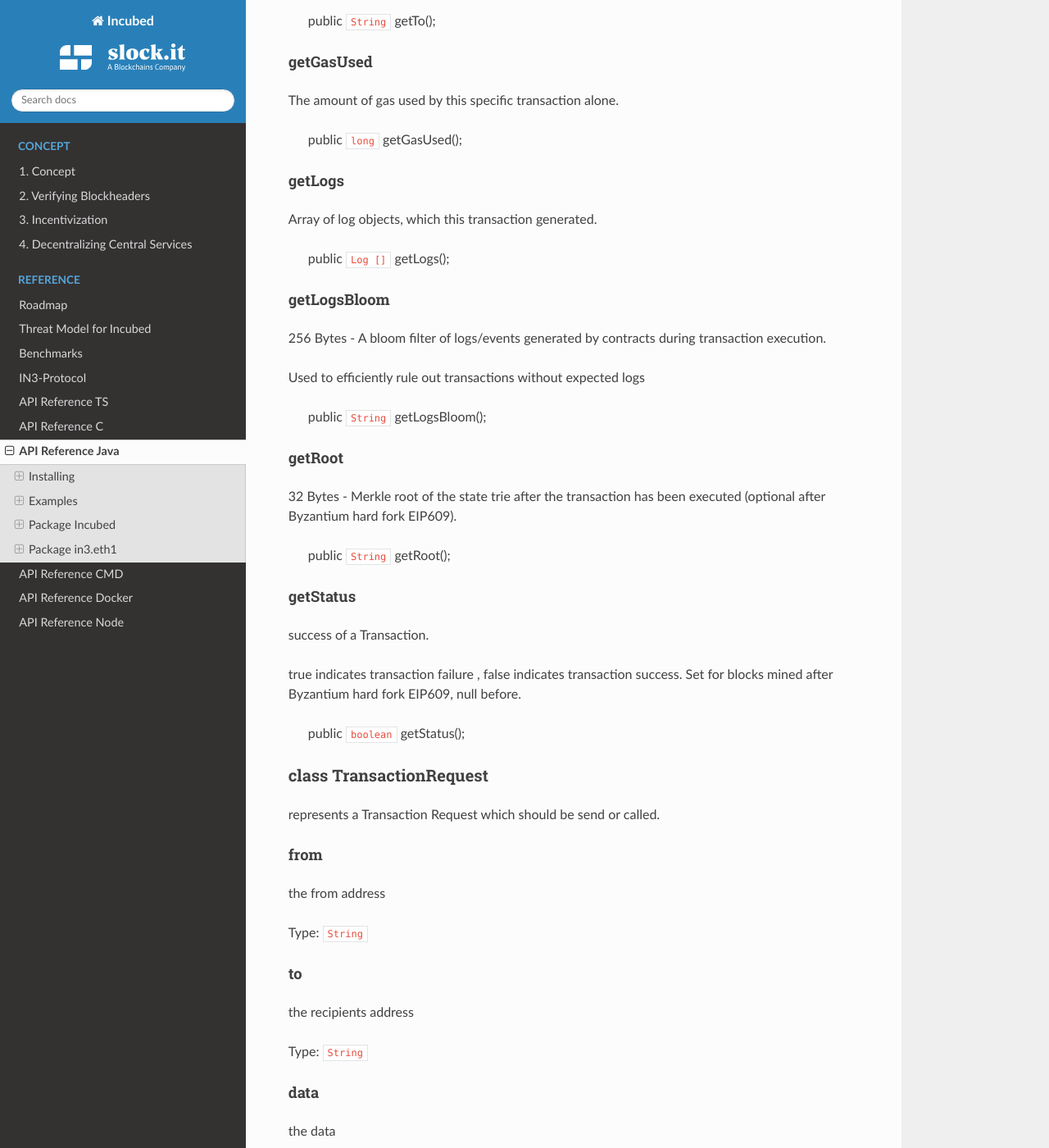
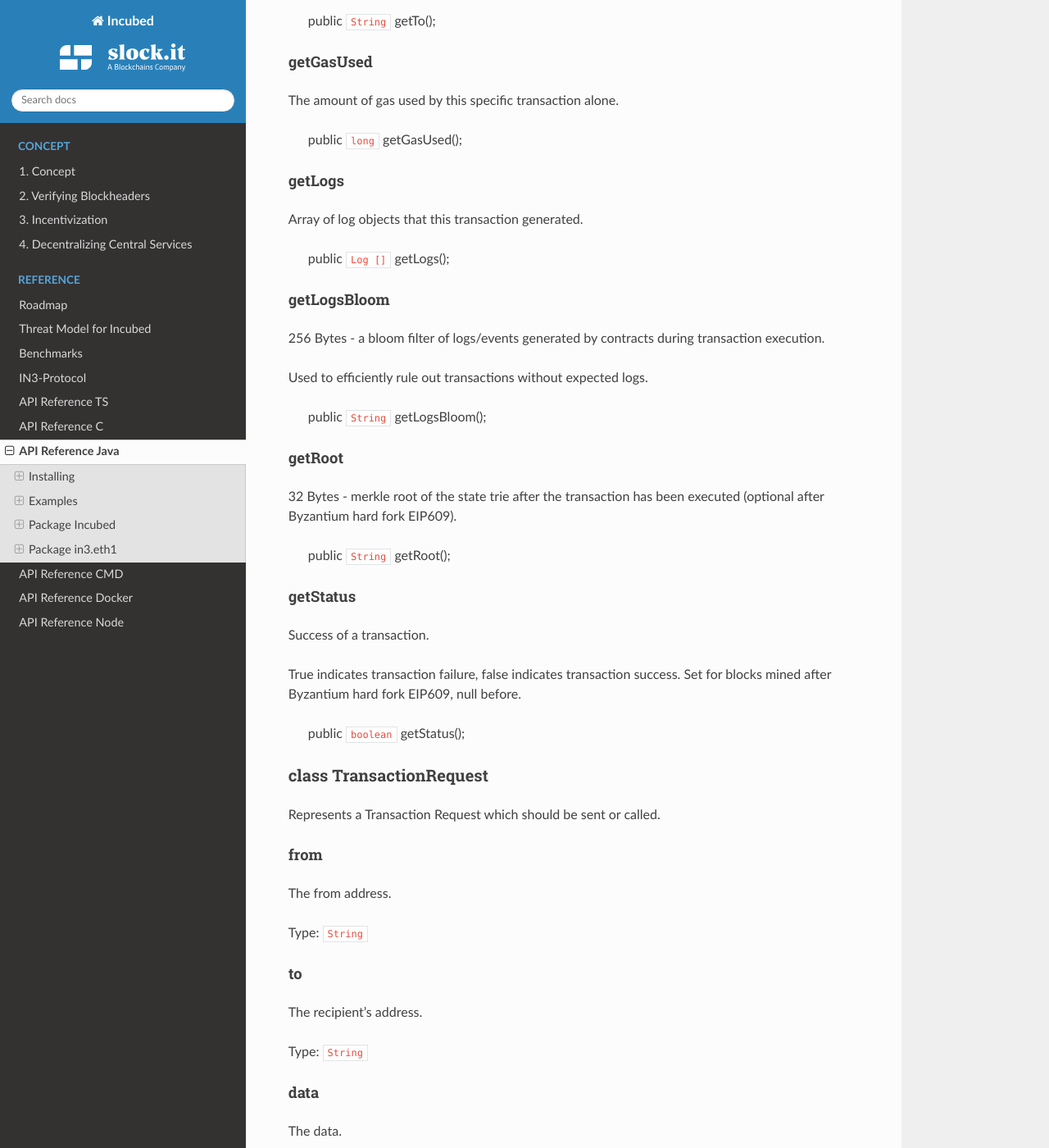
Before and after one commit to blockchainsllc/in3-docs, a Sphinx documentation site: the page built from docs/api-java.md, in a window 1280 px wide and 1400 px high, scrolled down 39746 px. Shown: the whole window at 82% size. Built offline with Sphinx 7.4.7 and the Read the Docs theme 2.0.0, drawn with Linux system fonts in a browser that asks for light colours; pages that are not in the unit, such as notebooks, are missing from menus; some of the changed text lies outside the part shown.

Commit message:
Update api-java.md

````diff
--- a/docs/api-java.md
+++ b/docs/api-java.md
@@ -1645,13 +1645,13 @@
 ```
 ##### prepareTransaction
 
-optiional method which allows to change the transaction-data before sending it.
+Optional method that allows you to change the transaction-data before sending it.
 
 This can be used for redirecting it through a multisig.
 
  > public [`TransactionRequest`](#class-transactionrequest) prepareTransaction([`IN3`](#class-in3) in3, [`TransactionRequest`](#class-transactionrequest) tx);
 
-arguments:
+Arguments:
 ```eval_rst
 ================================================= =========
 `IN3 <#class-in3>`_                                **in3**
@@ -1660,11 +1660,11 @@
 ```
 ##### hasAccount
 
-returns true if the account is supported (or unlocked)
+Returns true if the account is supported (or unlocked).
 
  > public `boolean` hasAccount([`String`](#class-string) address);
 
-arguments:
+Arguments:
 ```eval_rst
 ========== =============
 ``String``  **address**
@@ -1672,11 +1672,11 @@
 ```
 ##### sign
 
-signing of the raw data.
+Signing of the raw data.
 
  > public `String` sign([`String`](#class-string) data, [`String`](#class-string) address);
 
-arguments:
+Arguments:
 ```eval_rst
 ========== =============
 ``String``  **data**
@@ -1835,94 +1835,94 @@
 
 ##### getLogs
 
-Array of log objects, which this transaction generated.
+Array of log objects that this transaction generated.
 
  > public [`Log []`](#class-log) getLogs();
 
 ##### getLogsBloom
 
-256 Bytes - A bloom filter of logs/events generated by contracts during transaction execution.
-
-Used to efficiently rule out transactions without expected logs
+256 Bytes - a bloom filter of logs/events generated by contracts during transaction execution.
+
+Used to efficiently rule out transactions without expected logs.
 
  > public `String` getLogsBloom();
 
 ##### getRoot
 
-32 Bytes - Merkle root of the state trie after the transaction has been executed (optional after Byzantium hard fork EIP609).
+32 Bytes - merkle root of the state trie after the transaction has been executed (optional after Byzantium hard fork EIP609).
 
  > public `String` getRoot();
 
 ##### getStatus
 
-success of a Transaction.
-
-true indicates transaction failure , false indicates transaction success. Set for blocks mined after Byzantium hard fork EIP609, null before.
+Success of a transaction.
+
+True indicates transaction failure, false indicates transaction success. Set for blocks mined after Byzantium hard fork EIP609, null before.
 
  > public `boolean` getStatus();
 
 
 #### class TransactionRequest
 
-represents a Transaction Request which should be send or called.
+Represents a Transaction Request which should be sent or called.
 
 ##### from
 
-the from address
+The from address.
 
 Type: `String`
 
 ##### to
 
-the recipients address
+The recipient's address.
 
 Type: `String`
 
 ##### data
 
-the data
+The data.
 
 Type: `String`
 
 ##### value
 
-the value of the transaction
+The value of the transaction.
 
 Type: `BigInteger`
 
 ##### nonce
 
-the nonce (transactionCount of the sender)
+The nonce (transactionCount of the sender).
 
 Type: `long`
 
 ##### gas
 
-the gas to use
+The gas to use.
 
 Type: `long`
 
 ##### gasPrice
 
-the gas price to use
+The gas price to use.
 
 Type: `long`
 
 ##### function
 
-the signature for the function to call
+The signature for the function to call.
 
 Type: `String`
 
 ##### params
 
-the params to use for encoding in the data
+The params to use for encoding in the data.
 
 Type: `Object []`
 
 ##### getData
 
-creates the data based on the function/params values.
+Creates the data based on the function/params values.
 
  > public `String` getData();
 
@@ -1934,7 +1934,7 @@
 
  > public `Object` getResult([`String`](#class-string) data);
 
-arguments:
+Arguments:
 ```eval_rst
 ========== ==========
 ``String``  **data**
````
Also changed, not shown: other parts of docs/api-java.md (+50 -50 lines).
